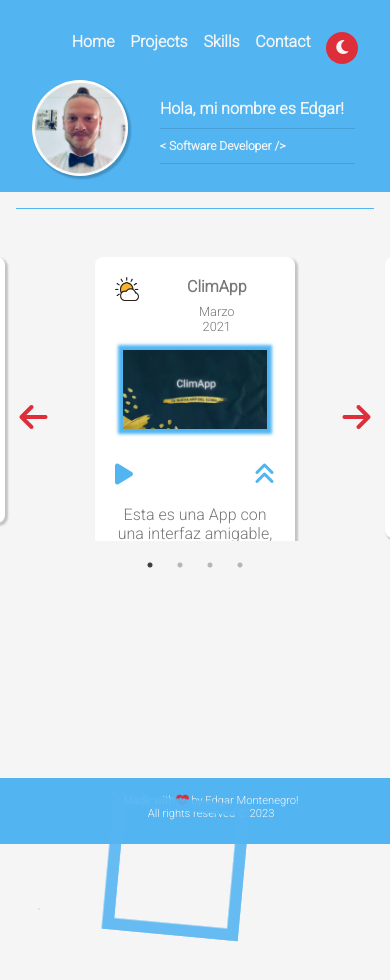
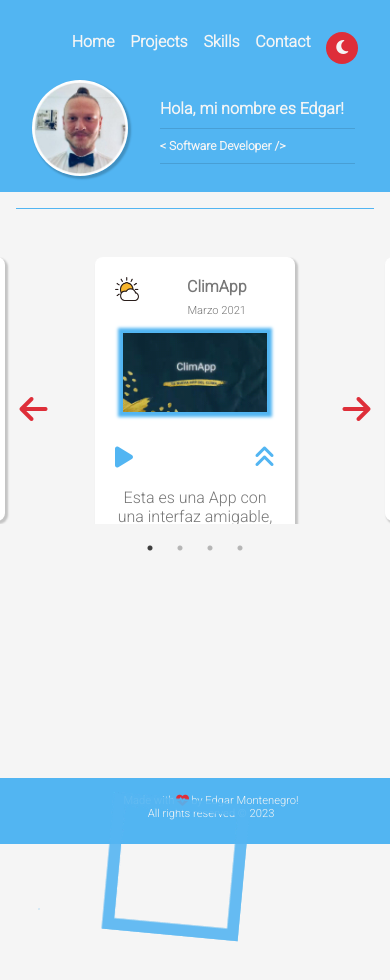
Before and after one commit to Edgarmontenegro123/portfolio, a React (Vite) app: page /projects in a window 390 px wide. Both pictures are taken after a click on the element 195 px from the left and 475 px from the top of the page. Shown: the top 980 px of the page. Built offline with nearby package versions, Linux system fonts and the light colour scheme.

Commit message:
⌨️ Add tech field

```diff
--- a/src/Components/Card/Card.jsx
+++ b/src/Components/Card/Card.jsx
@@ -3,7 +3,7 @@ import {Link} from 'react-router-dom';
 import './Card.scss'
 
 // eslint-disable-next-line react/prop-types,no-unused-vars
-const AccordionItem = ({ video, content }) => {
+const AccordionItem = ({ video, content, tech }) => {
     const [isExpanded, setIsExpanded] = useState(false)
 
     const toogleAccordion = () => {
@@ -22,7 +22,14 @@ const AccordionItem = ({ video, content }) => {
                     <i className='fa-solid fa-angles-down' id='down'></i>}
                 </span>
             </div>
-            {isExpanded && <div className='accordion__content'>{content}</div>}
+            {isExpanded && <div className='accordion__content'>
+                {content}
+                <br/>
+                <span>Para realizarla se utilizaron tecnologías como:</span>
+                <ul className='accordion__tech'>
+                    <li><b>{tech}</b></li>
+                </ul>
+            </div>}
         </div>
     )
 }
@@ -48,7 +55,7 @@ const Card = ({project}) => {
             </div>
             <div className='projectCard__accordionItem'>
                 {/* eslint-disable-next-line react/prop-types */}
-                <AccordionItem video={project.video} content={project.description}/>
+                <AccordionItem video={project.video} content={project.description} tech={project.tech}/>
             </div>
         </div>
     )
--- a/src/Components/Card/Card.scss
+++ b/src/Components/Card/Card.scss
@@ -58,7 +58,12 @@
     margin-top: 1rem;
     font-size: 1rem;
     overflow: hidden;
+    height: 50vh;
   }
+}
+.accordion__tech{
+  margin-left: -1rem;
+  text-align: left;
 }
 #play, #up, #down{
   color: $backgroundBlueLight;
@@ -74,7 +79,7 @@
       font-size: 1rem;
     }
     &__date{
-      font-size: 0.8rem;
+      font-size: 0.7rem;
     }
   }
   .accordion{
```
